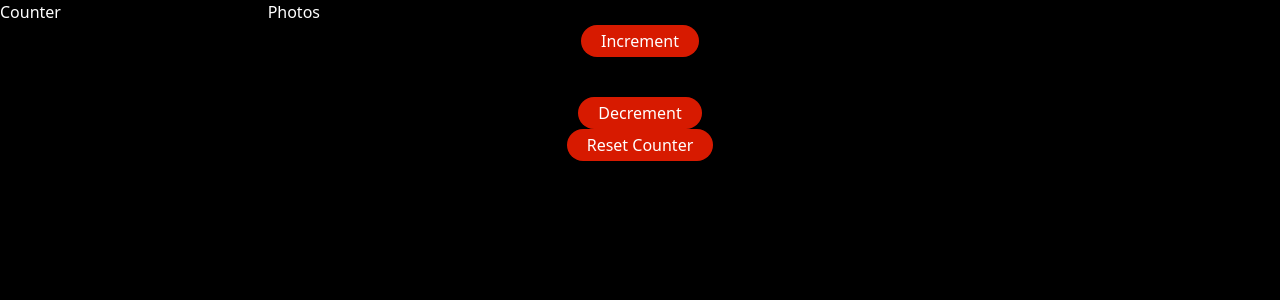
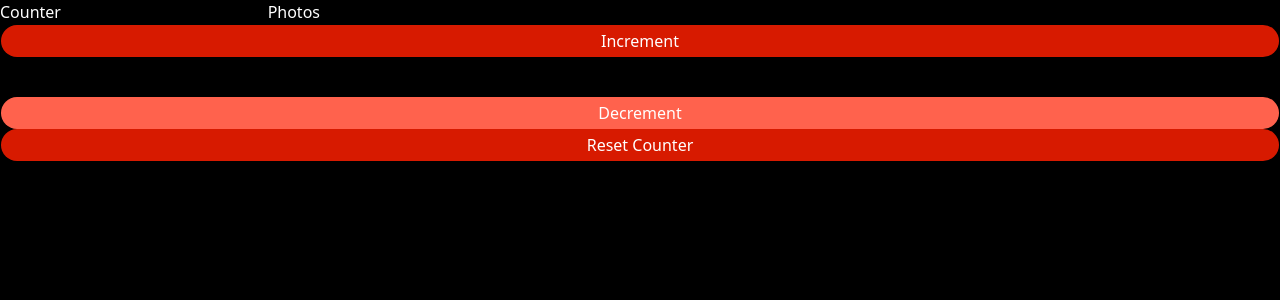
Before and after one commit to adrianrob21/fitness, a React app: page / in a window 1280 px wide. Shown: the top 300 px of the page. Built offline with nearby package versions, Linux system fonts and the light colour scheme.

Commit message:
[TASK] Add loading/disabled to button [v0.0.4] (#4)

```diff
--- a/source/UI/Components/Button/constants.js
+++ b/source/UI/Components/Button/constants.js
@@ -1,7 +1,7 @@
 export const BUTTON_VARIANTS = {
   default: {
     container:
-      "bg-primary hover:cursor-pointer pl-5 pr-5 pt-1 pb-1 rounded-3xl flex justify-center items-center",
+      "hover:cursor-pointer pl-5 pr-5 pt-1 pb-1 rounded-3xl flex justify-center items-center",
     text: "text-white",
   },
 };
--- a/source/UI/Components/Button/index.js
+++ /dev/null
@@ -1,32 +0,0 @@
-import React from "react";
-import PropTypes from "prop-types";
-
-import { classNames, mock } from "Helpers";
-
-import { BUTTON_VARIANTS } from "./constants";
-
-const Button = ({
-  fullWidth = false,
-  label = "",
-  onClick = mock,
-  variant = "default",
-}) => (
-  <div
-    onClick={onClick}
-    className={classNames(
-      BUTTON_VARIANTS[variant].container,
-      fullWidth && "w-full"
-    )}
-  >
-    <p className={BUTTON_VARIANTS[variant].text}>{label}</p>
-  </div>
-);
-
-Button.propTypes = {
-  fullWidth: PropTypes.bool,
-  label: PropTypes.string,
-  onClick: PropTypes.func,
-  variant: PropTypes.string,
-};
-
-export default Button;
--- /dev/null
+++ b/source/UI/Components/Button/index.jsx
@@ -0,0 +1,44 @@
+import React from "react";
+import PropTypes from "prop-types";
+import { faDumbbell } from "@fortawesome/free-solid-svg-icons";
+import { FontAwesomeIcon } from "@fortawesome/react-fontawesome";
+
+import { classNames, mock } from "Helpers";
+
+import { BUTTON_VARIANTS } from "./constants";
+
+const Button = ({
+  disabled = false,
+  fullWidth = true,
+  label = "",
+  onClick = mock,
+  processing = false,
+  variant = "default",
+}) => (
+  <div
+    onClick={disabled || processing ? mock : onClick}
+    className={classNames(
+      BUTTON_VARIANTS[variant].container,
+      fullWidth && "w-full",
+      disabled ? "bg-primary-500" : "bg-primary-900"
+    )}
+  >
+    {!processing && <p className={BUTTON_VARIANTS[variant].text}>{label}</p>}
+    {processing && (
+      <div>
+        <FontAwesomeIcon icon={faDumbbell} spin style={{ color: "#ffffff" }} />
+      </div>
+    )}
+  </div>
+);
+
+Button.propTypes = {
+  disabled: PropTypes.bool,
+  fullWidth: PropTypes.bool,
+  label: PropTypes.string,
+  onClick: PropTypes.func,
+  processing: PropTypes.bool,
+  variant: PropTypes.string,
+};
+
+export default Button;
--- a/source/UI/Pages/Counter/view.jsx
+++ b/source/UI/Pages/Counter/view.jsx
@@ -1,22 +1,40 @@
-import React from "react";
+import { useState } from "react";
 import PropTypes from "prop-types";
 
 import { Button } from "Components";
 
-const Counter = ({ count, decrement, increment, resetCounter }) => (
+const Counter = ({ count, decrement, increment, resetCounter }) => {
+  const [processing, setProcessing] = useState(false);
+
+  const request = () => {
+    setProcessing(true);
+    setTimeout(() => {
+      setProcessing(false);
+    }, [1000]);
+  };
+
+  return (
     <>
       <div
         className={
           "flex flex-col width-1/3 border justify-center items-center border-yellow-700"
         }
       >
-      <Button onClick={increment.bind(null, null)} label={"Increment"} />
+        <Button processing={processing} onClick={request} label={"Increment"} />
         <h1 className="text-4xl">{count}</h1>
-      <Button onClick={decrement.bind(null, null)} label={"Decrement"} />
-      <Button onClick={resetCounter.bind(null, null)} label={"Reset Counter"} />
+        <Button
+          disabled={true}
+          onClick={decrement.bind(null, null)}
+          label={"Decrement"}
+        />
+        <Button
+          onClick={resetCounter.bind(null, null)}
+          label={"Reset Counter"}
+        />
       </div>
     </>
   );
+};
 
 Counter.propTypes = {
   count: PropTypes.number,
--- a/source/UI/Pages/Photos/view.jsx
+++ b/source/UI/Pages/Photos/view.jsx
@@ -9,12 +9,14 @@ const Photos = () => {
   }, [Repos.pokemon.getPokemon]);
 
   return (
-    <div className={"flex flex-col justify-center items-center w-full"}>
-      <div className={"w-3/12"}>
-        <h1 className={"text-white"}>Here come the photos</h1>
-        <Input iconName={"UserIcon"} placeholder={"Username"} />
+    <>
+      <div className={"flex flex-col justify-center items-center w-full"}>
+        <div className={"w-3/12"}>
+          <h1 className={"text-white"}>Here come the photos</h1>
+          <Input iconName={"UserIcon"} placeholder={"Username"} />
+        </div>
       </div>
-    </div>
+    </>
   );
 };
 
--- a/tailwind.config.js
+++ b/tailwind.config.js
@@ -7,7 +7,10 @@ export default {
       black: "#000000",
       darkGray: "#2f2f2f",
       lightGray: "#c2c2c2",
-      primary: "#d71a00",
+      primary: {
+        500: "#ff624d",
+        900: "#d71a00",
+      },
       white: "#FFFFFF",
     },
   },
```
Also changed, not shown: package.json (+8 -3 lines), 1 other file (tests, documents, lock files or other folders). Lines whose indentation alone changed are shown as unchanged.
